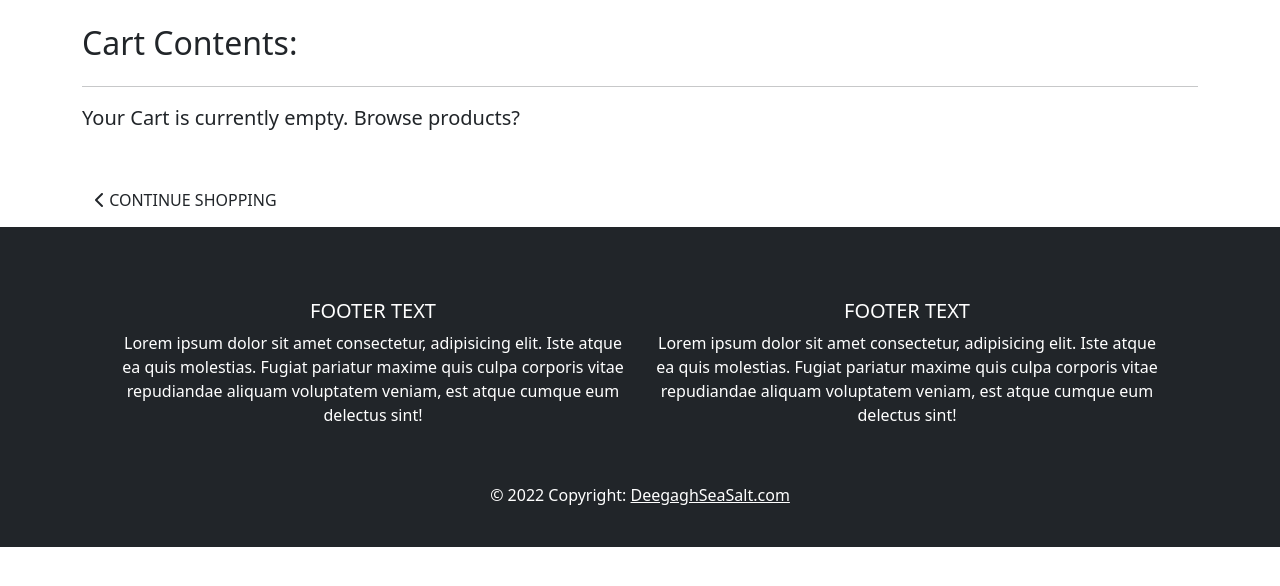
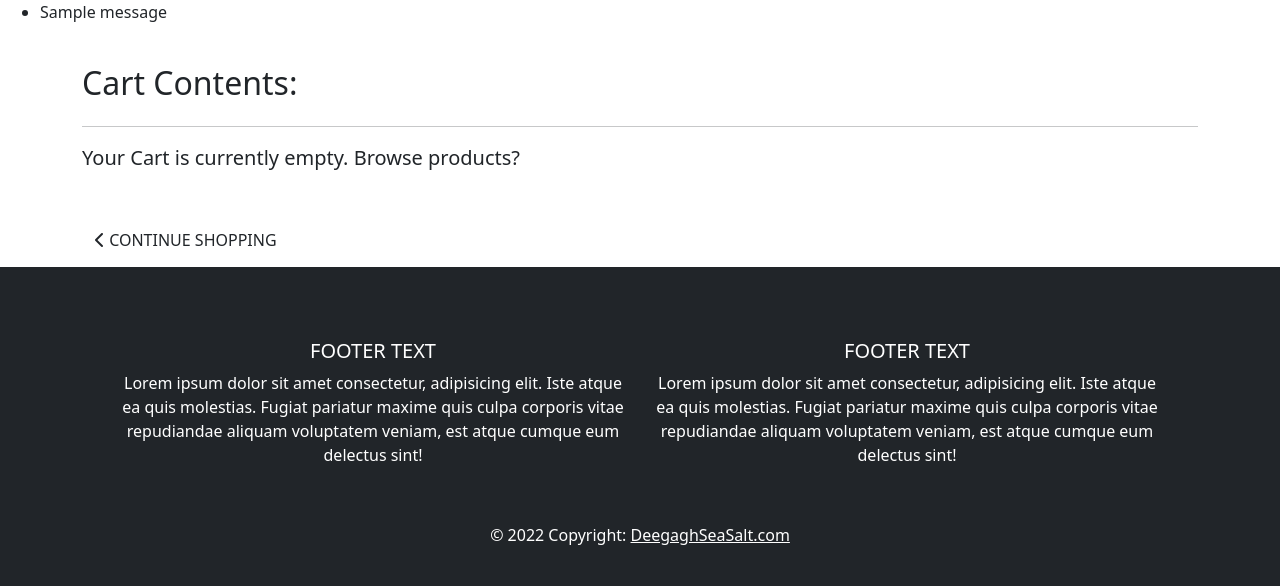
Before and after one commit to MeganNyhan/CI_PP5_SALT, a Django app: page /bag in a window 1280 px wide. Shown: the part 80-666 px from the top of the page. Run offline with Django 3.2, Linux system fonts and the light colour scheme; tables that the repository leaves empty hold one stand-in row (values such as "Sample post"); one stand-in notice (Sample message) is shown; some libraries are stand-ins or nearby versions.

Commit message:
add django messages documentation to project

```diff
--- a/salt/settings.py
+++ b/salt/settings.py
@@ -87,6 +87,9 @@ TEMPLATES = [
         },
     },
 ]
+
+MESSAGE_STORAGE = 'django.contrib.messages.storage.cookie.CookieStorage'
+
 
 AUTHENTICATION_BACKENDS = [
     # Needed to login by username in Django admin, regardless of `allauth`
--- a/templates/base.html
+++ b/templates/base.html
@@ -117,11 +117,13 @@
   </header>
 <body>
 <!-- Django Messages Section -->
-    {% if messages %}
-        <div class="message-container">
-
-        </div>
-    {% endif %}
+{% if messages %}
+<ul class="messages">
+    {% for message in messages %}
+    <li{% if message.tags %} class="{{ message.tags }}"{% endif %}>{{ message }}</li>
+    {% endfor %}
+</ul>
+{% endif %}
 
 <!-- Extra Header -->
     {% block page_header %}
```
